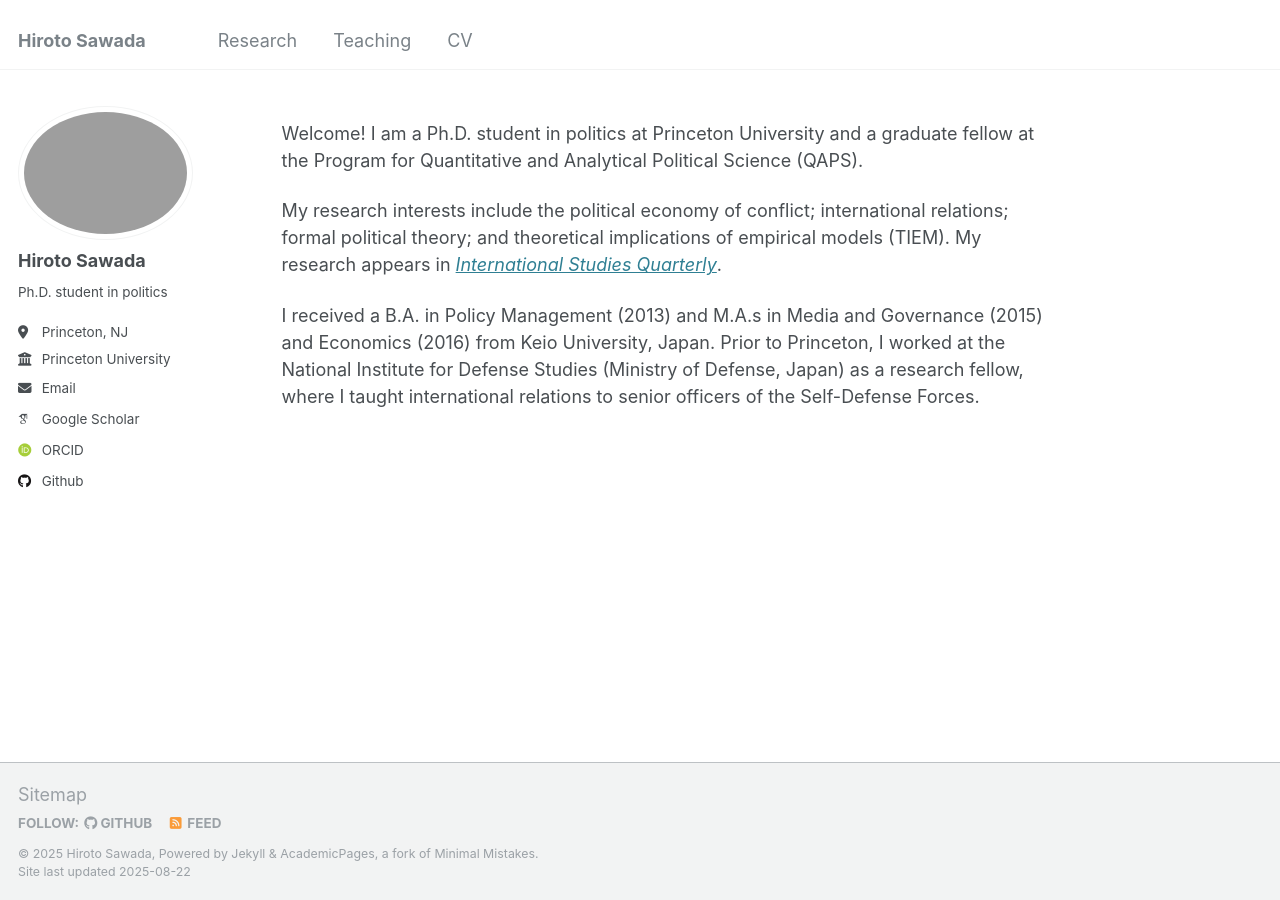
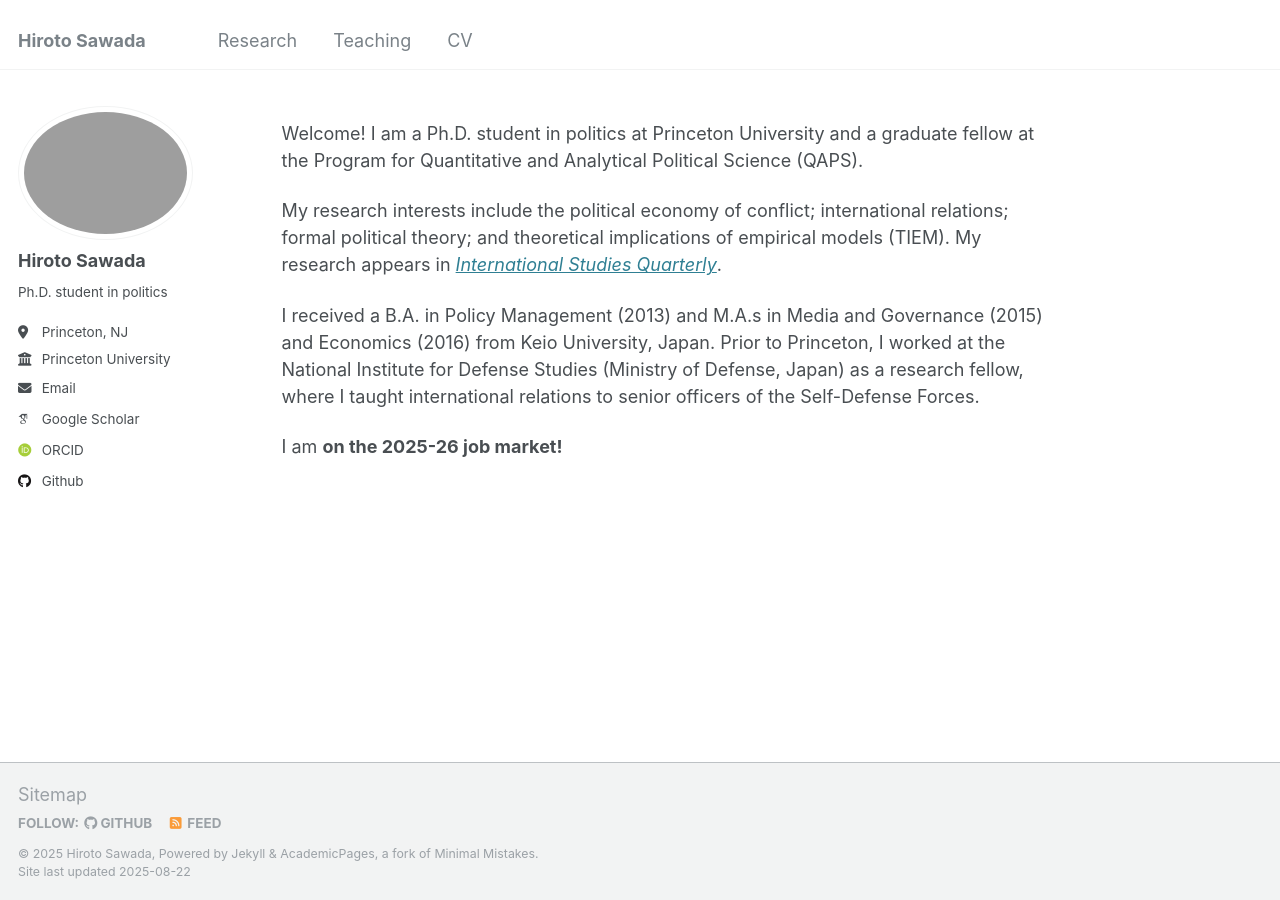
Before and after one commit to hiroto-sawada/hiroto-sawada.github.io, a Jekyll site: the page built from _pages/about.md, in a window 1280 px wide. Built offline with Jekyll 4.4.1, drawn with Linux system fonts in a browser that asks for light colours; some web fonts are replaced.

Commit message:
Update about.md

```diff
--- a/_pages/about.md
+++ b/_pages/about.md
@@ -13,3 +13,5 @@ My research interests include the political economy of conflict; international r
 My research appears in [_International Studies Quarterly_](https://doi.org/10.1093/isq/sqae023).
 
 I received a B.A. in Policy Management (2013) and M.A.s in Media and Governance (2015) and Economics (2016) from Keio University, Japan. Prior to Princeton, I worked at the National Institute for Defense Studies (Ministry of Defense, Japan) as a research fellow, where I taught international relations to senior officers of the Self-Defense Forces.
+
+I am **on the 2025-26 job market!**
```
